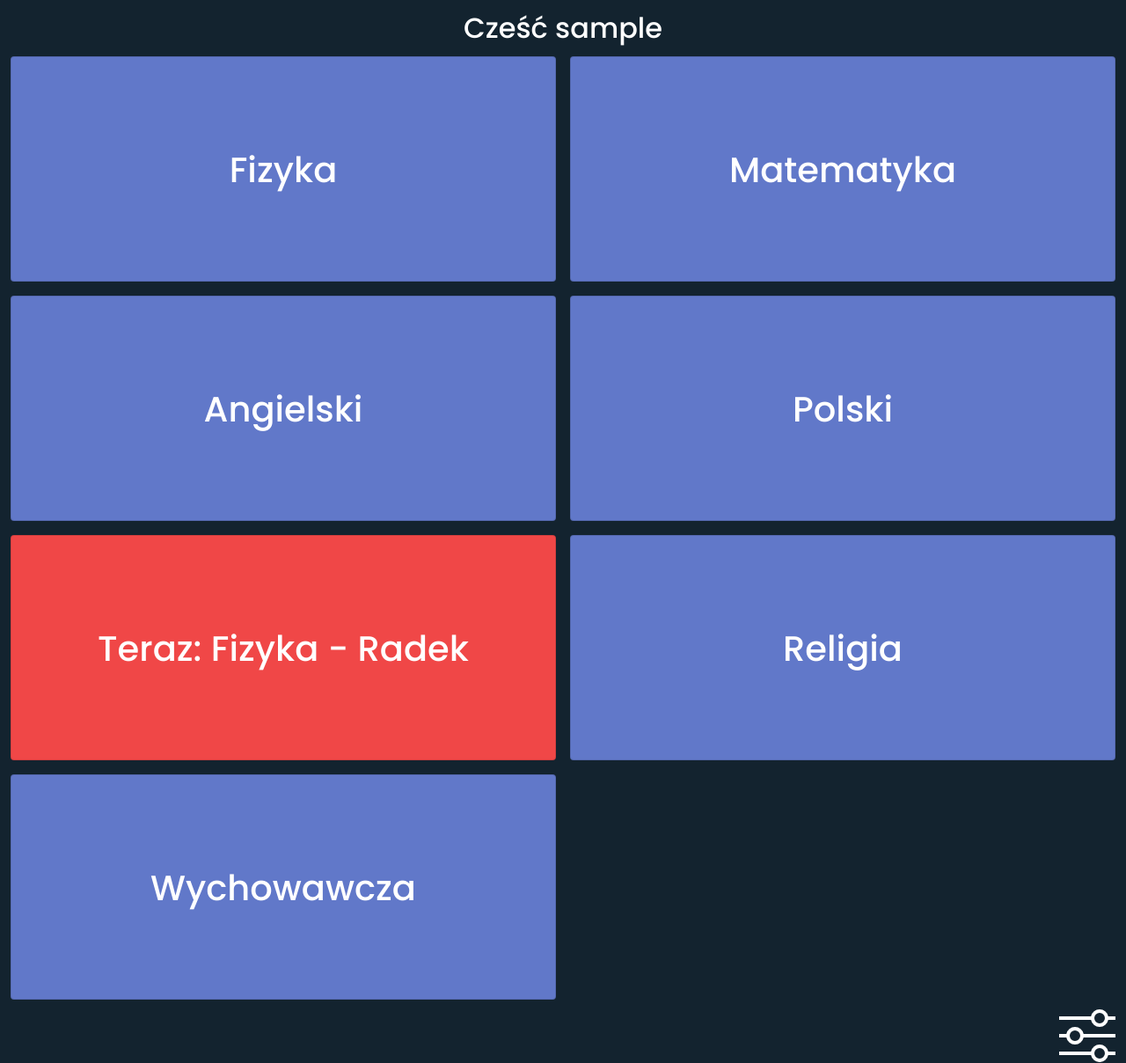
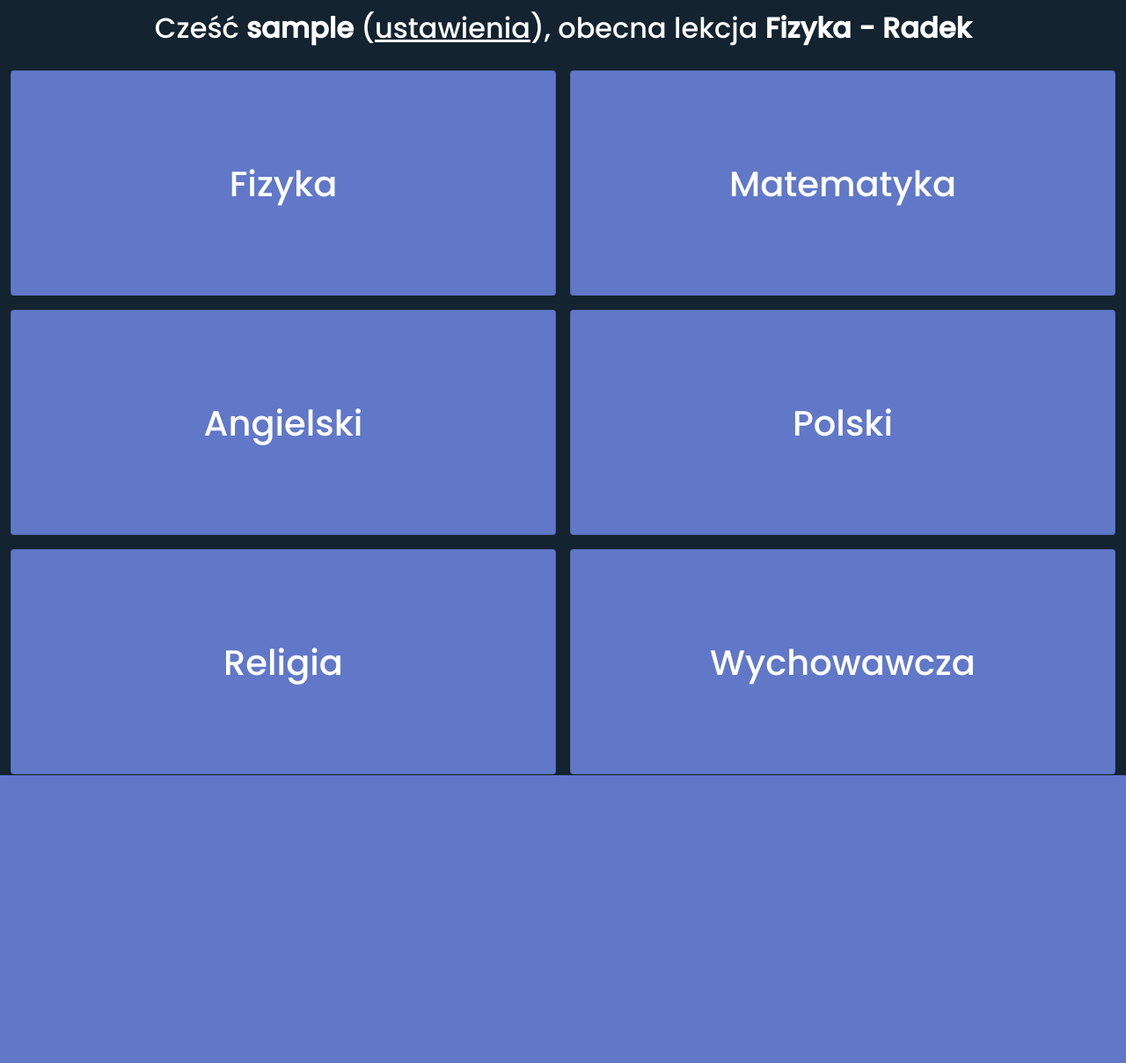
Before and after one commit to Zeraye/zoomlinks, a Django app: page / in a window 1280 px wide. Shown: the whole page at 88% size. After the commit the page ends 881 px from the top, so only its background shows below. Run offline with Django 3.2, Linux system fonts and the light colour scheme; the visitor is signed in with stand-in values (Sample User, id 1); some libraries are stand-ins or nearby versions.

Commit message:
graphic update

```diff
--- a/profiles/templates/profiles/class.html
+++ b/profiles/templates/profiles/class.html
@@ -10,10 +10,10 @@
 {% block title %}Moja klasa{% endblock %}
 
 {% block body %}
-<div class="container-fluid">
+<div class="container-fluid page-content">
     <ul class="nav justify-content-center">
         <li class="nav-item">
-            <a class="nav-link active name">Cześć {{user.username}}</a>
+            <p class="nav-link active name">Cześć <strong>{{user.username}}</strong><a href="{% url 'profiles:settings' %}" class="decoration"> (<u>ustawienia</u>)</a>, obecna lekcja <strong>{{curr_lesson}}</strong></p>
         </li>
     </ul>
 
@@ -42,18 +42,18 @@
         {% endif %}
 
         <div class="card"><a href='https://us04web.zoom.us/j/9760904503?pwd=azByY3htY3hmOURmamxob3hQL1pDQT09' class='no-decoration' target='_blank'>Polski</a></div>
-        <div class="card current">Teraz: {{ curr_lesson }}</div>
         <div class="card"><a href='https://us04web.zoom.us/j/9625315964?pwd=SFNmQUIvT0tRaHlDaVYrN3l5bzJVQT09' class='no-decoration' target='_blank'>Religia</a></div>
         <div class="card"><a href='https://us04web.zoom.us/j/8098106082?pwd=UjR1RVN0T2d0bXpNcnZjaTJheHpFQT09' class='no-decoration' target='_blank'>Wychowawcza</a></div>
         {% endif %}
     </div>
+</div>
 
-    <footer>
-        <a href="{% url 'profiles:settings' %}" class="footer-link">
-            <svg xmlns="http://www.w3.org/2000/svg" width="64" height="64" fill="currentColor" class="bi bi-sliders" viewBox="0 0 16 16">
-                <path fill-rule="evenodd" d="M11.5 2a1.5 1.5 0 1 0 0 3 1.5 1.5 0 0 0 0-3zM9.05 3a2.5 2.5 0 0 1 4.9 0H16v1h-2.05a2.5 2.5 0 0 1-4.9 0H0V3h9.05zM4.5 7a1.5 1.5 0 1 0 0 3 1.5 1.5 0 0 0 0-3zM2.05 8a2.5 2.5 0 0 1 4.9 0H16v1H6.95a2.5 2.5 0 0 1-4.9 0H0V8h2.05zm9.45 4a1.5 1.5 0 1 0 0 3 1.5 1.5 0 0 0 0-3zm-2.45 1a2.5 2.5 0 0 1 4.9 0H16v1h-2.05a2.5 2.5 0 0 1-4.9 0H0v-1h9.05z"/>
-            </svg>
-        </a>
-    </footer>
-</div>
+<!-- <footer class="">
+    <a href="{% url 'profiles:settings' %}" class="footer-link">
+        <svg xmlns="http://www.w3.org/2000/svg" width="64" height="64" fill="currentColor" class="bi bi-sliders" viewBox="0 0 16 16">
+            <path fill-rule="evenodd" d="M11.5 2a1.5 1.5 0 1 0 0 3 1.5 1.5 0 0 0 0-3zM9.05 3a2.5 2.5 0 0 1 4.9 0H16v1h-2.05a2.5 2.5 0 0 1-4.9 0H0V3h9.05zM4.5 7a1.5 1.5 0 1 0 0 3 1.5 1.5 0 0 0 0-3zM2.05 8a2.5 2.5 0 0 1 4.9 0H16v1H6.95a2.5 2.5 0 0 1-4.9 0H0V8h2.05zm9.45 4a1.5 1.5 0 1 0 0 3 1.5 1.5 0 0 0 0-3zm-2.45 1a2.5 2.5 0 0 1 4.9 0H16v1h-2.05a2.5 2.5 0 0 1-4.9 0H0v-1h9.05z"/>
+        </svg>
+    </a>
+</footer> -->
+
 {% endblock %}
--- a/static/css/class/master.css
+++ b/static/css/class/master.css
@@ -3,6 +3,8 @@
     font-family: 'Poppins', sans-serif;
     color: white;
     user-select: none;
+    height: 100%;
+    margin: 0;
 }
 
 .name, .name:hover {
@@ -59,12 +61,29 @@
 
 footer {
     bottom: 0;
-    width: 100%;
     text-align: right;
     font-size: 3rem;
     color: white;
+    width: 100%;
+    /* height: 50px; */
+    position: relative;
+    /* position: absolute; */
 }
 
 .footer-link, .footer-link:hover {
     color: white;
 }
+
+.page-content {
+    min-height: 100%;
+    margin-bottom: -80px;
+}
+
+.decoration {
+    text-decoration: none;
+    color: white;
+}
+
+.decoration:hover {
+    color: #dddddd;
+}
```
Also changed, not shown: profiles/templates/profiles/settings.html (+2 -5 lines), static/css/profiles/master.css (+15 -2 lines).
